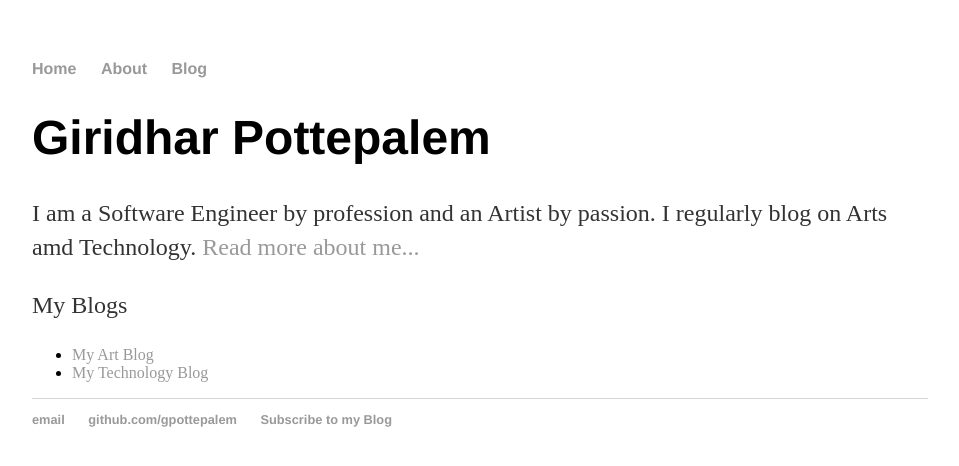
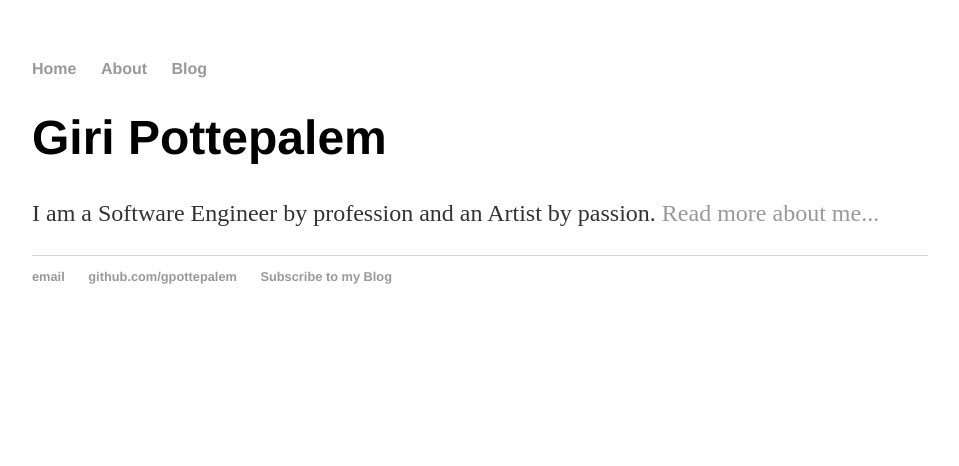
Before and after one commit to gpottepalem/gpottepalem.github.io, a Jekyll site: the page built from index.html, in a window 1280 px wide. Shown: the top 466 px of the page, without its empty margins (160-1119 px from the left). Built offline with Jekyll 4.4.1, drawn with Linux system fonts in a browser that asks for light colours.

Commit message:
Update index.html

```diff
--- a/index.html
+++ b/index.html
@@ -3,12 +3,6 @@ layout: default
 title: Giridhar Pottepalem
 ---
 <div class="blurb">
-    <h1>Giridhar Pottepalem</h1>
-    <p>I am a Software Engineer by profession and an Artist by passion.
-       I regularly blog on Arts amd Technology. <a href="/about">Read more about me...</a></p>
-    <p>My Blogs</p>
-    <ul>
-        <li><a href="http://soul-on-canvas.blogspot.com">My Art Blog</a></li>
-        <li><a href="https://giri-tech.blogspot.com">My Technology Blog</a></li>
-    </ul>
+    <h1>Giri Pottepalem</h1>
+    <p>I am a Software Engineer by profession and an Artist by passion. <a href="/about">Read more about me...</a></p>
 </div><!-- /.blurb -->
```
